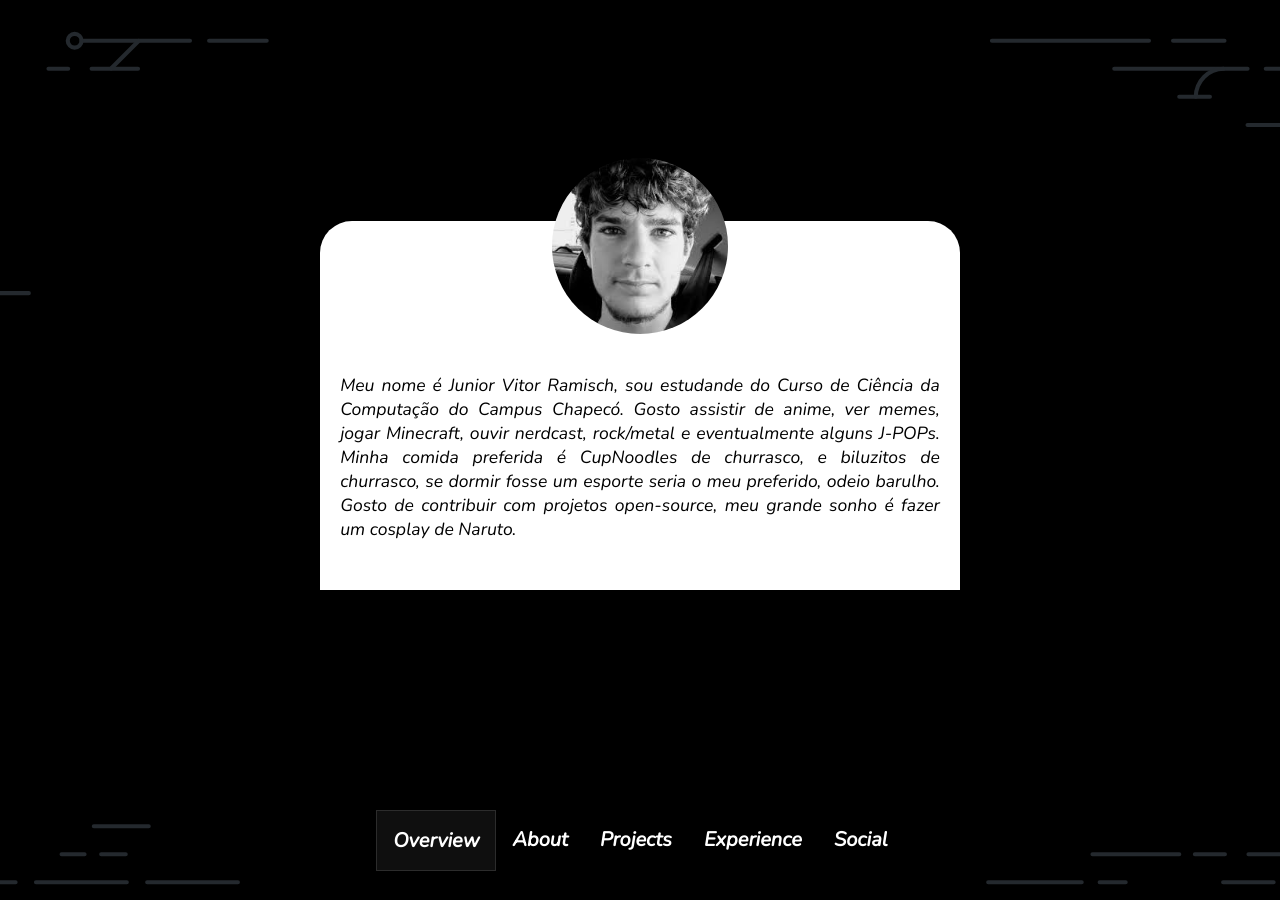
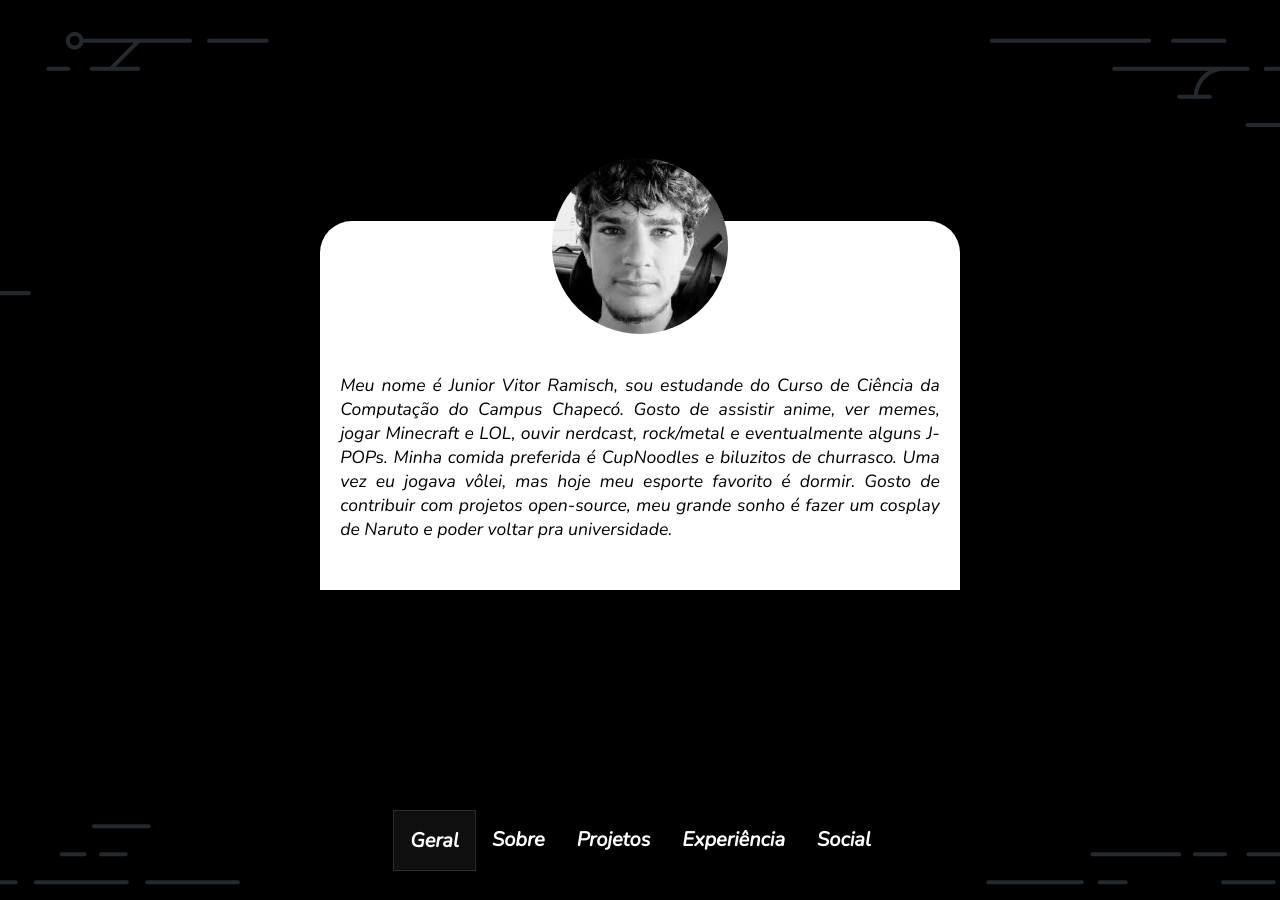
Before and after one commit to arufonsekun/arufonsekun-old.github.io, a Jekyll site: the page built from index.md, in a window 1280 px wide. Built offline with Jekyll 4.4.1, drawn with Linux system fonts in a browser that asks for light colours.

Commit message:
feat: translate actions, change description

```diff
--- a/_config.yml
+++ b/_config.yml
@@ -4,21 +4,22 @@ baseurldev: localhost:4000
 
 title: Junior Vitor Ramisch - Computer Science Student
 
-overview_en: My name is Junior Vitor Ramisch, I'm a Computer
-             Science Undergraduate from Federal University
-             of Fronteira Sul - UFFS Chapecó. The things that
-             I enjoy the most from computer science is Web Development,
-             Computer Vision and Machine Learning.
+overview_en: My name is Junior Vitor Ramisch, I'm a Computer Science
+             Undergraduate from Federal University of Fronteira Sul - Campus Chapeco.
+             I enjoy to watch animes, play Minecraft and League of Legends,
+             listen to Nerdcast, rock/metal and some J-POPs eventualy. My favourite food
+             is barbecue CupNoodles and biluzitos (a brazilian snack) even knowing all
+             of this is slowly killing me. I really like to code open-source projects,
+             It's where a learn very cool stuff. My life goal is to cosplay a Naruto
+             character.
 
 overview_pt: Meu nome é Junior Vitor Ramisch, sou estudande do Curso de
-             Ciência da Computação do Campus Chapecó. Gosto assistir de anime,
-             ver memes, jogar Minecraft, ouvir nerdcast, rock/metal e eventualmente
-             alguns J-POPs. Minha comida preferida é CupNoodles de churrasco,
-             e biluzitos de churrasco, se dormir fosse um esporte seria o meu
-             preferido, odeio barulho. Gosto de contribuir com projetos open-source,
-             meu grande sonho é fazer um cosplay de Naruto.
-
-githubdescription: Technical degree by IFC Concordia and Computer Science Undergraduate by Federal University of Fronteira Sul, has some skills in Web development, novice in computer vision.
+             Ciência da Computação do Campus Chapecó. Gosto de assistir anime,
+             ver memes, jogar Minecraft e LOL, ouvir nerdcast, rock/metal e eventualmente
+             alguns J-POPs. Minha comida preferida é CupNoodles e biluzitos de churrasco.
+             Uma vez eu jogava vôlei, mas hoje meu esporte favorito é dormir.
+             Gosto de contribuir com projetos open-source, meu grande sonho é fazer
+             um cosplay de Naruto e poder voltar pra universidade.
 
 github_avatar: https://avatars2.githubusercontent.com/u/19571204?s=400&u=39ac504de6b92527dfff611c6df9252f2320603e&v=4
 
--- a/_includes/actions.html
+++ b/_includes/actions.html
@@ -1,14 +1,14 @@
 <a class="action highlighted" data-target="overview">
-    Overview
+    Geral
 </a>
 <a class="action" data-target="about">
-    About
+    Sobre
 </a>
 <a class="action" data-target="projects">
-    Projects
+    Projetos
 </a>
 <a class="action" data-target="experience">
-    Experience
+    Experiência
 </a>
 <a class="action" data-target="social">
     Social
```
